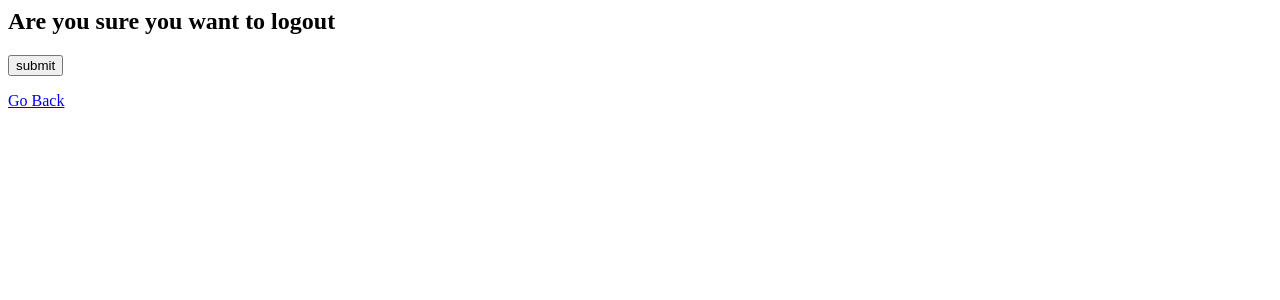
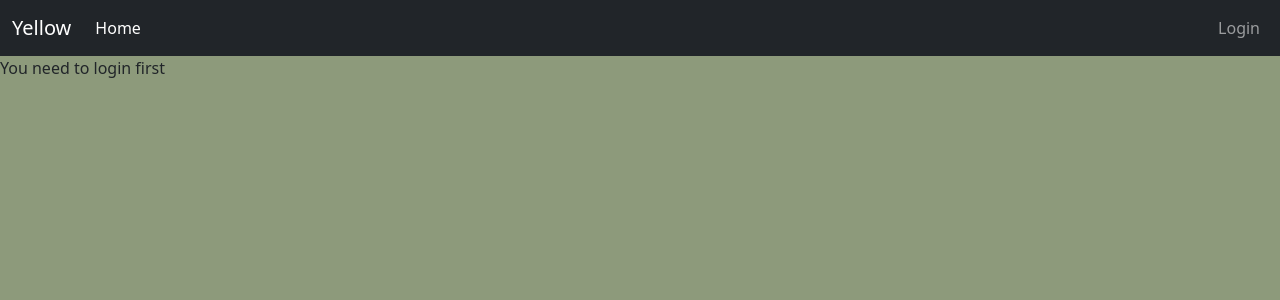
Before and after one commit to Timon57/chtiing-site-, a Django app: page /logout in a window 1280 px wide. Shown: the top 300 px of the page. Run offline with Django 4.2, Linux system fonts and the light colour scheme.

Commit message:
new changes

```diff
--- a/chat/templates/chat/logout.html
+++ b/chat/templates/chat/logout.html
@@ -1,6 +1,18 @@
-<h2>Are you sure you want to logout</h2>
-<form method="POST" action="">
-    {% csrf_token %}
-    <input type="submit" value="submit">
-</form>
-<a href="{% url 'home' %}">Go Back</a>
+{% extends 'main.html' %}
+{% block content %}
+
+{% if user.is_authenticated %}
+<div class="container">
+    <h2>Are you sure you want to logout</h2>
+
+    <form action="" method="POST">
+        {% csrf_token %}
+
+    <input type="submit" value="submit" class="form-control" id="floatingPassword">
+    </form>
+    <p><a href="{% url 'home' %}">Go Back</a></p>
+</div>
+{% else %}
+<p>You need to login first</p>
+{% endif %}
+{% endblock %}
--- a/chat/templates/chat/sendMessages.html
+++ b/chat/templates/chat/sendMessages.html
@@ -1,5 +1,6 @@
 {% extends 'main.html' %}
 {% block content %}
+<div class="container">
     <h2>send message to {{user}}</h2>
 
     {% for message in messages  %}
@@ -9,7 +10,8 @@
     {% endfor %}
     <form method="POST">
         {% csrf_token %}
-    {{form.as_p}}
-    <input type="submit" value="send">
+        {{form.as_p}}<input type="submit" value="send">
     </form>
+</div>
+
 {% endblock content %}
--- a/chat/urls.py
+++ b/chat/urls.py
@@ -2,10 +2,12 @@ from django.urls import path
 from . import views
 
 urlpatterns = [
-    path('', views.home, name='home'),
+    path('', views.Home, name='home'),
+    path('profile/<str:pk>', views.UserProfile, name='user-profile'),
     path('login',views.loginPage,name='login'),
     path('logout',views.logoutPage,name='logout'),
     path('register',views.registerPage,name='register'),
-    path('sendmessage/<str:pk>',views.sendMessage,name='send-message')
+    path('sendmessage/<str:pk>',views.sendMessage,name='send-message'),
+    path('messages',views.userMessage,name="user-messages")
 
 ]
--- a/chat/views.py
+++ b/chat/views.py
@@ -6,12 +6,18 @@ from django.contrib.auth import authenticate,login,logout
 from django.contrib.auth.decorators import login_required
 from django.contrib.auth.models import User
 from django.contrib import messages
-def home(request):
-    users = User.objects.all()
+
+
+
+def Home(request):
+    return render(request,'chat/home.html')
+
+def UserProfile(request,pk):
+    user = User.objects.get(id=pk)
     context = {
-        'users':users
+        'profile':user
     }
-    return render(request,'chat/home.html',context)
+    return render(request,'chat/profile.html',context)
 
 def registerPage(request):
     form = SignInForm
@@ -33,7 +39,7 @@ def loginPage(request):
         user = authenticate(request,username=username,password=passsword)
         if user is not None:
             login(request, user)
-            return redirect('home')
+            return redirect('user-profile',pk=request.user.id)
     context = {
     }
     return render(request,'chat/login.html',context)
@@ -43,6 +49,13 @@ def logoutPage(request):
         logout(request)
         return redirect('home')
     return render(request,'chat/logout.html')
+
+def userMessage(request):
+    users = User.objects.all()
+    context = {
+        'users':users
+    }
+    return render(request,'chat/messages.html',context)
 
 def sendMessage(request,pk):
     user = User.objects.get(id=pk)
--- a/static/css/style.css
+++ b/static/css/style.css
@@ -1,5 +1,5 @@
 body{
-    background-color: #D2FF07;
+    background-color: #8d9a7b;
 }
 .container{
     margin-top:10px;
--- a/templates/navbar.html
+++ b/templates/navbar.html
@@ -10,25 +10,39 @@
     <link href="https://cdn.jsdelivr.net/npm/bootstrap@5.2.3/dist/css/bootstrap.min.css" rel="stylesheet" integrity="sha384-rbsA2VBKQhggwzxH7pPCaAqO46MgnOM80zW1RWuH61DGLwZJEdK2Kadq2F9CUG65" crossorigin="anonymous">
 </head>
 <body>
-    <nav class="navbar navbar-expand-lg bg-light">
+    <nav class="navbar navbar-expand-sm bg-dark navbar-dark sticky-top">
         <div class="container-fluid">
           <a class="navbar-brand" href="{% url 'home' %}">Yellow</a>
           <button class="navbar-toggler" type="button" data-bs-toggle="collapse" data-bs-target="#navbarNav" aria-controls="navbarNav" aria-expanded="false" aria-label="Toggle navigation">
             <span class="navbar-toggler-icon"></span>
           </button>
-          <div class="collapse navbar-collapse" id="navbarNav">
+          <div class="collapse navbar-collapse " id="navbarNav" >
             <ul class="navbar-nav">
               <li class="nav-item">
                 <a class="nav-link active" aria-current="page" href="{% url 'home' %}">Home</a>
               </li>
               {% if user.is_authenticated %}
                   <li class="nav-item">
+                    <a class="nav-link" href="{% url 'user-messages' %}">Messages</a>
+                  </li>
+                {% endif %}
+            </ul>
+          </div>
+              <div class="justify-content-end">
+                <ul class="navbar-nav">
+                  {% if user.is_authenticated %}
+                  <li class="nav-item">
+                    <a class="nav-link" href="{% url 'user-profile' user.id %}">Profile</a
+                  </li>
+                    <li class="nav-item">
                         <a class="nav-link" href="{% url 'logout' %}">Logout</a>
                     </li>
+
                 {% else %}
                 <li class="nav-item">
                     <a class="nav-link" href="{% url 'login' %}">Login</a>
                 </li>
+
                 {% endif %}
               </ul>
               </div>
```
Also changed, not shown: other parts of static/css/style.css (+35 -0 lines), chat/templates/chat/home.html (+3 -10 lines), chat/templates/chat/messages.html (added, +21 -0 lines), chat/templates/chat/profile.html (added, +18 -0 lines), yellow/settings.py (+6 -2 lines), db.sqlite3 (deleted), static/images/images/3-Idiots-Memes-Nahi-jhoot-bol-raha-hai.jpg (deleted), static/images/images/Screenshot_4.png (added), static/images/images/defult.jpg (deleted), static/images/images/pic1.JPG (added). Lines whose indentation alone changed are shown as unchanged.
